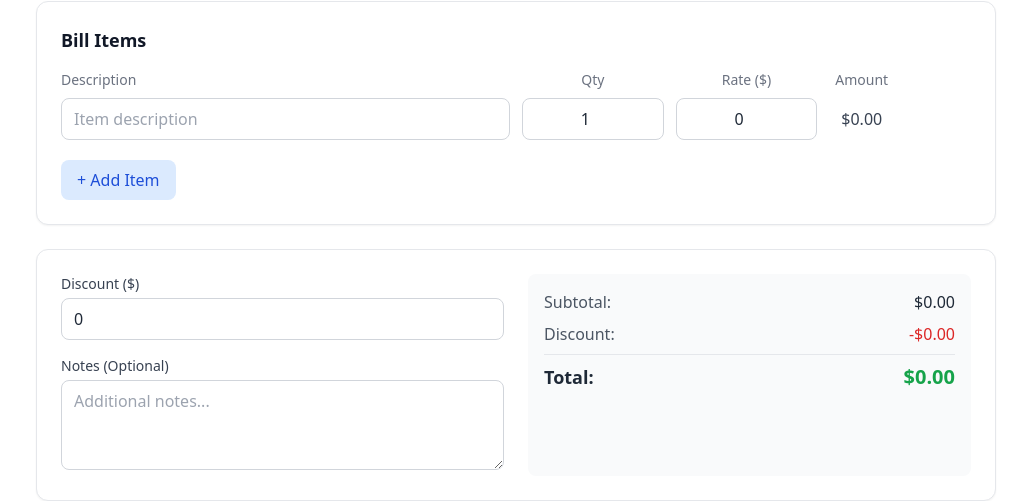
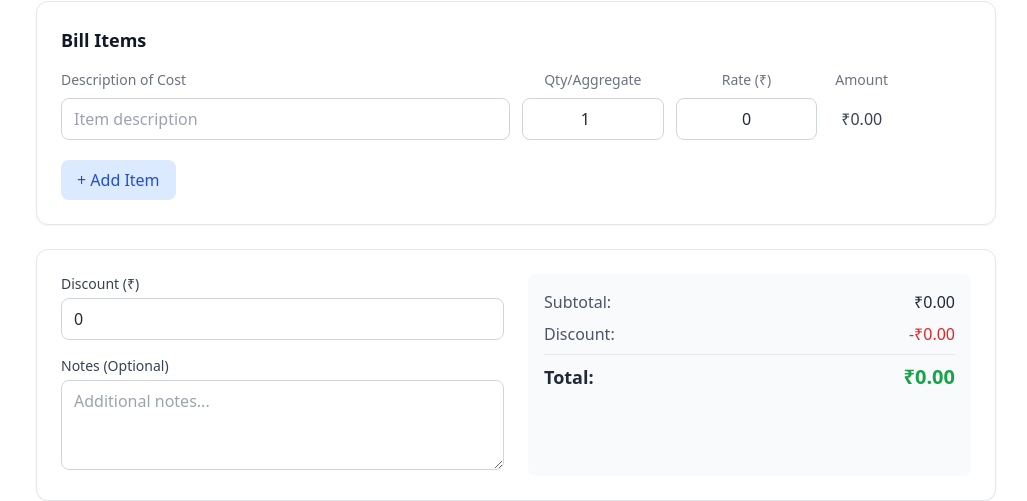
Before and after one commit to Harsh-Kumar-Mishra2006/OnlineServices, a React (Vite) app: page /admin/bills/create in a window 1280 px wide. Shown: the part 1069-1570 px from the top of the page, without its empty margins (124-1151 px from the left). Built offline with nearby package versions, Linux system fonts and the light colour scheme; no server answers; sample sign-in values are in the browser's storage.

Commit message:
fixed create bill input field

```diff
--- a/src/pages/admin/AdminCreateBill.tsx
+++ b/src/pages/admin/AdminCreateBill.tsx
@@ -217,7 +217,7 @@ const AdminCreateBill: React.FC = () => {
                     setBillData({ ...billData, customer_phone: e.target.value })
                   }
                   className="w-full px-3 py-2 rounded-lg border border-gray-300 focus:border-blue-500 focus:ring-2 focus:ring-blue-200 transition-all outline-none"
-                  placeholder="+1 234 567 890"
+                  placeholder="+91 234 567 890"
                   required
                 />
               </div>
@@ -438,9 +438,9 @@ const AdminCreateBill: React.FC = () => {
             </h2>
 
             <div className="grid grid-cols-12 gap-3 mb-2 text-sm font-medium text-gray-500">
-              <div className="col-span-6">Description</div>
-              <div className="col-span-2 text-center">Qty</div>
-              <div className="col-span-2 text-center">Rate ($)</div>
+              <div className="col-span-6">Description of Cost</div>
+              <div className="col-span-2 text-center">Qty/Aggregate</div>
+              <div className="col-span-2 text-center">Rate (₹)</div>
               <div className="col-span-1 text-center">Amount</div>
               <div className="col-span-1"></div>
             </div>
@@ -480,9 +480,7 @@ const AdminCreateBill: React.FC = () => {
                 </div>
                 <div className="col-span-2">
                   <input
-                    type="number"
-                    min="0"
-                    step="0.01"
+                    type="text"
                     value={item.rate}
                     onChange={(e) =>
                       updateItem(index, "rate", parseFloat(e.target.value) || 0)
@@ -492,7 +490,7 @@ const AdminCreateBill: React.FC = () => {
                   />
                 </div>
                 <div className="col-span-1 text-center font-medium text-gray-700">
-                  ${item.amount.toFixed(2)}
+                  ₹{item.amount.toFixed(2)}
                 </div>
                 <div className="col-span-1 text-center">
                   {billData.items.length > 1 && (
@@ -522,12 +520,10 @@ const AdminCreateBill: React.FC = () => {
             <div className="grid grid-cols-1 md:grid-cols-2 gap-6">
               <div>
                 <label className="block text-sm font-medium text-gray-700 mb-1">
-                  Discount ($)
+                  Discount (₹)
                 </label>
                 <input
-                  type="number"
-                  min="0"
-                  step="0.01"
+                  type="any"
                   value={billData.discount}
                   onChange={(e) =>
                     setBillData({
@@ -555,18 +551,18 @@ const AdminCreateBill: React.FC = () => {
               <div className="space-y-2 p-4 bg-gray-50 rounded-lg">
                 <div className="flex justify-between">
                   <span className="text-gray-600">Subtotal:</span>
-                  <span className="font-medium">${subtotal.toFixed(2)}</span>
+                  <span className="font-medium">₹{subtotal.toFixed(2)}</span>
                 </div>
                 <div className="flex justify-between">
                   <span className="text-gray-600">Discount:</span>
                   <span className="font-medium text-red-600">
-                    -${discount.toFixed(2)}
+                    -₹{discount.toFixed(2)}
                   </span>
                 </div>
                 <div className="border-t pt-2 flex justify-between">
                   <span className="text-lg font-semibold">Total:</span>
                   <span className="text-xl font-bold text-green-600">
-                    ${total.toFixed(2)}
+                    ₹{total.toFixed(2)}
                   </span>
                 </div>
               </div>
```
